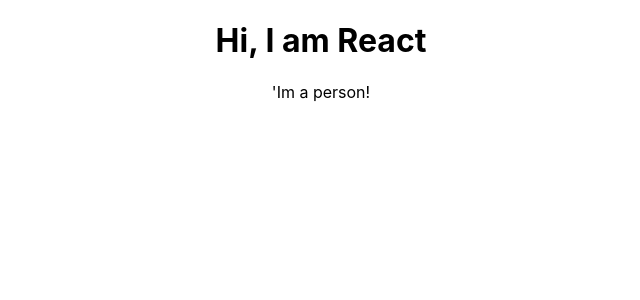
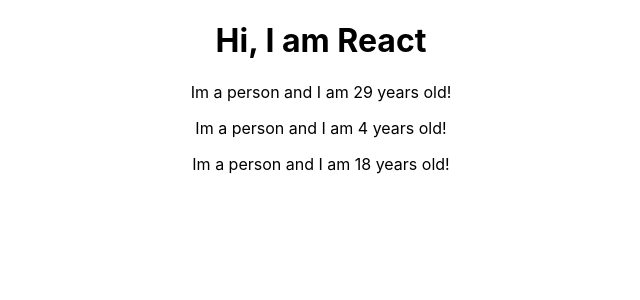
Before and after one commit to LuamLeite/react_studies, a React (Create React App) app in the folder first-app/: page / in a window 1280 px wide. Shown: the top 300 px of the page, without its empty margins (319-959 px from the left). Built offline with nearby package versions, Linux system fonts and the light colour scheme.

Commit message:
Reutilizing components and interpolation

```diff
--- a/first-app/src/App.js
+++ b/first-app/src/App.js
@@ -7,6 +7,8 @@
     <div className="App">
     <h1> Hi, I am React</h1>
     <Person/>
+    <Person/>
+    <Person/>
     </div>
   );
 }
--- a/first-app/src/Person/Person.js
+++ b/first-app/src/Person/Person.js
@@ -1,7 +1,7 @@
 import React from 'react';
 
 const person = () => {
-    return <p> 'Im a person! </p>
+    return <p> Im a person and I am {Math.floor(Math.random() * 30)} years old! </p>
 }
 
 export default person;
```
Also changed, not shown: 1 other file (tests, documents, lock files or other folders).
